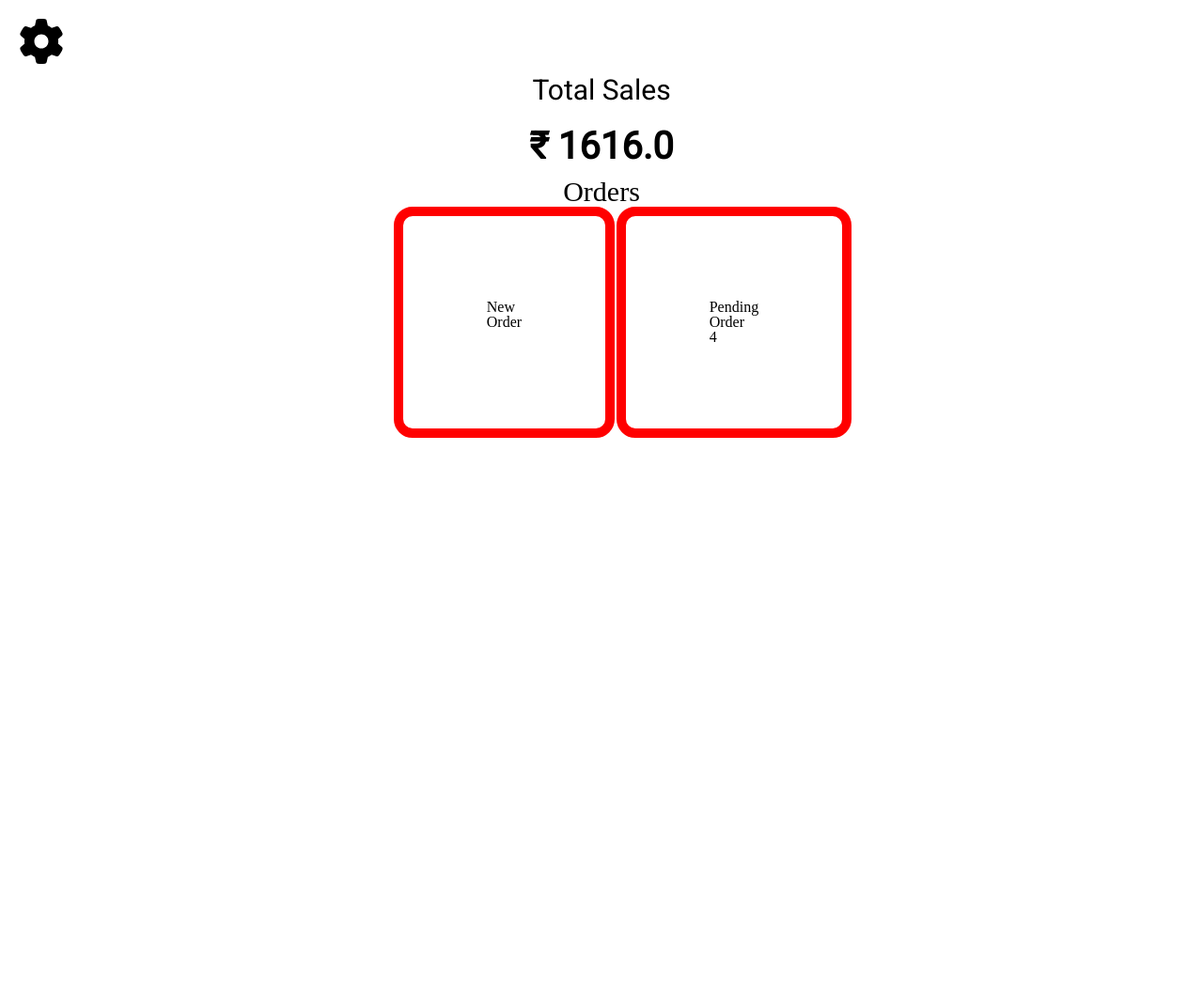
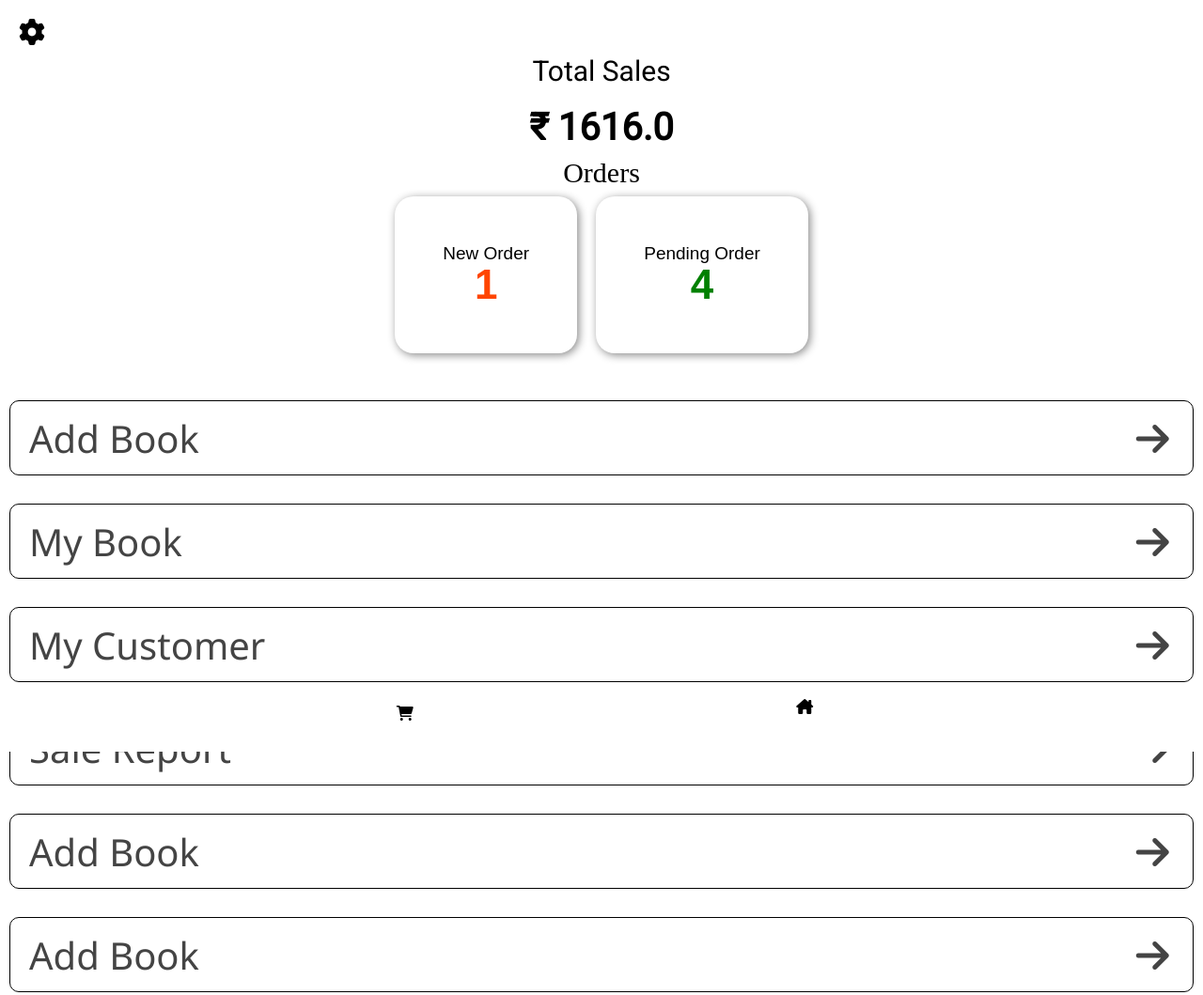
Before and after one commit to Dhananjay-JSR/ubgot-template, a plain HTML site: page index.html in a window 1280 px wide. Shown: the whole page at 94% size. Before the commit the page ends 800 px from the top, so only its background shows below. Drawn offline with Linux system fonts and the light colour scheme.

Commit message:
Updated Footer

```diff
--- a/index.html
+++ b/index.html
@@ -25,19 +25,35 @@
             &#x20b9; 1616.0
         </div>
         <div style="font-size: 30px">Orders</div>
+        <!-- WORKING -->
      <div class="infoData">
-
          <div class="btn-defaults">
-            New Order
-            <!-- <div id="new-text">1</div> -->
+             New Order
+             <div id="newText">1</div>
          </div>
-
          <div class="btn-defaults">
              Pending Order
-             <div id="pending-text">4</div>
+             <div id="pendingText">4</div>
         </div>
-
-     </div>
     </div>
+</div>
+<div id="container">
+    <div class="items_callback"> Add Book</div>
+    <div class="items_callback"> My Book</div>
+    <div class="items_callback"> My Customer</div>
+    <div class="items_callback"> Sale Report</div>
+    <div class="items_callback"> Add Book</div>
+    <div class="items_callback"> Add Book</div>
+</div>
+<footer class="footer">
+    <div class="foot">
+        <div class="footer-items">
+        <i class="fa-solid fa-cart-shopping"></i>
+    </div>
+    </div>
+    <div class="foot">
+        <i class="fa-solid fa-house-chimney"></i>
+    </div>
+</footer>
 </body>
 </html>
--- a/style.css
+++ b/style.css
@@ -1,6 +1,9 @@
+* {
+    box-sizing: border-box
+}
+
 #nav-bar{
     height: 6vh;
-    /* background-color: red   ; */
     padding: 20px 0 0 20px;
 }
 
@@ -35,13 +38,85 @@
 .btn-defaults{
     padding: 20%;
     border-radius: 20px;
-    border: 10px solid red;
-    margin: 1px ;
-    width: 200px;
-
+    margin: 10px ;
+    min-width: max-content;
+    font-family: sans-serif;
+    display: flex;
+    flex-direction: column;
+    align-items: center;
+    font-size: 19px;
+    box-shadow: 2px 2px 10px  #888888;
 }
 
 .infoData{
     display: flex;
     flex-direction: row;
+    justify-content: center;
 }
+
+#newText{
+    color: orangered;
+    font-size: 44px;
+    padding-top: 2px;
+    font-weight: bold;
+    font-family: sans-serif;
+}
+#pendingText{
+    color: green;
+    font-size: 44px;
+    padding-top: 2px;
+    font-weight: bold;
+    font-family: sans-serif;
+}
+
+.items_callback{
+    border: 1px solid black;
+    border-radius: 10px;
+    width: 100%;
+    height: 80px;
+    transition-property: all;
+    transition-duration: 0.1s;
+    font-size: 40px;
+    padding: 20px;
+    position: relative;
+    margin: 30px 0 30px 0;
+    color: rgb(68, 68, 68);
+    font-family: 'Segoe UI', Tahoma, Geneva, Verdana, sans-serif;
+}
+.items_callback::after{
+    content: "\f061";
+    position: absolute;
+    right: 2%;
+    font-weight: 900;
+    font-family: "Font Awesome 5 Free";
+}
+.items_callback:hover{
+    cursor: grab
+}
+.items_callback:active{
+    background: #666666;
+
+}
+#container{
+    padding: 10px;
+    margin: 10;
+    width: 100%;
+}
+
+.footer{
+   position: fixed;
+   left: 0;
+   bottom: 0;
+   width: 100%;
+   background-color: white;
+   color: rgb(0, 0, 0);
+   text-align: center;
+   display: flex;
+   flex-direction: row;
+   justify-content: space-evenly;
+   height: 7vh;
+}
+
+.footer-items{
+    margin: 40%;
+}
```
